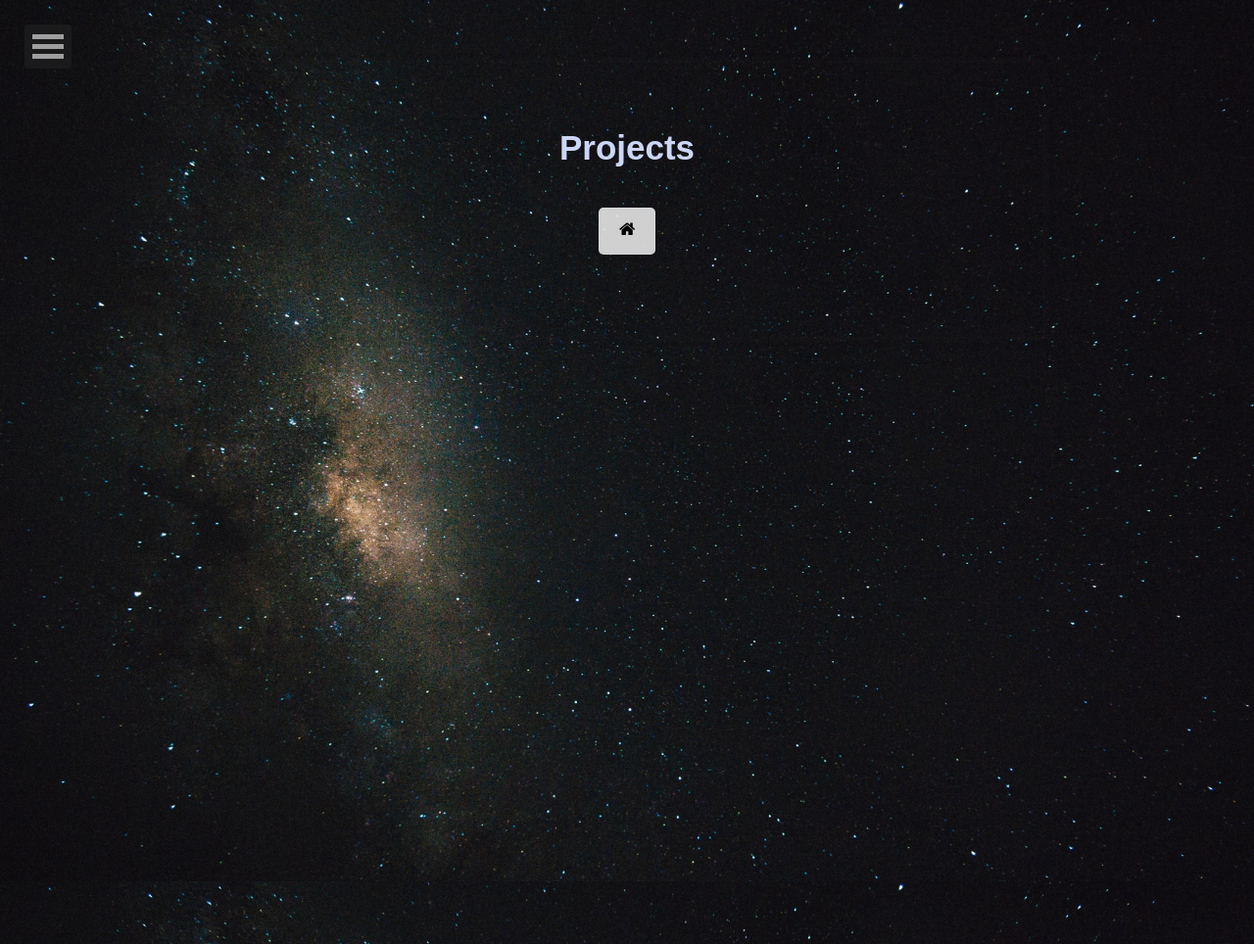
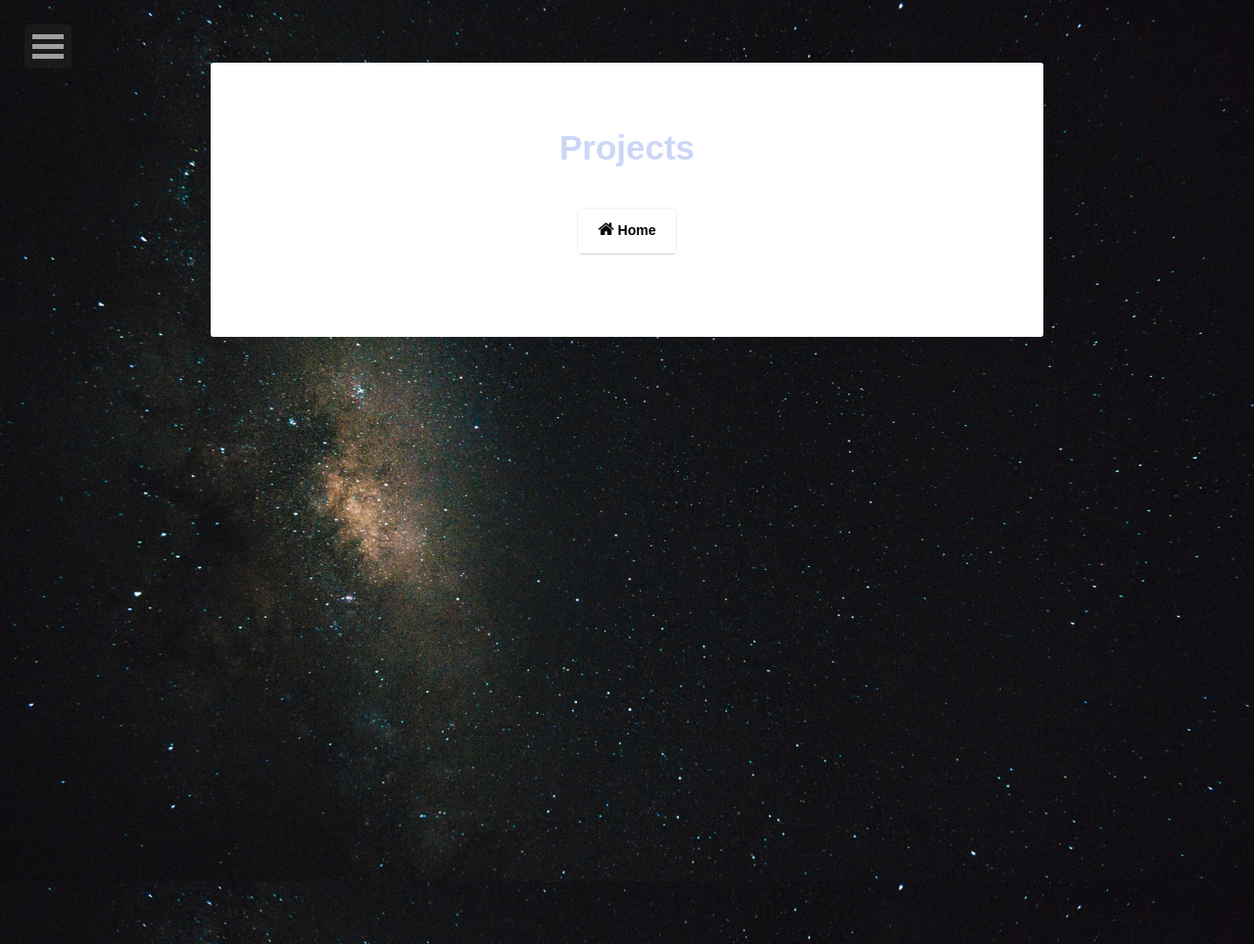
Before and after one commit to Porvesh/Porvesh.github.io, a Jekyll site: the page built from projects/index.md, in a window 1280 px wide. Shown: the whole page at 98% size. Built offline with Jekyll 4.4.1, drawn with Linux system fonts in a browser that asks for light colours.

Commit message:
fixing project

```diff
--- a/_layouts/project.html
+++ b/_layouts/project.html
@@ -1,13 +1,11 @@
 ---
 layout: compress
+title: Projects
+permalink: /projects/
 ---
 
 <!DOCTYPE html>
-<!--[if lt IE 7]><html class="no-js lt-ie9 lt-ie8 lt-ie7"> <![endif]-->
-<!--[if (IE 7)&!(IEMobile)]><html class="no-js lt-ie9 lt-ie8"><![endif]-->
-<!--[if (IE 8)&!(IEMobile)]><html class="no-js lt-ie9"><![endif]-->
-<!--[if gt IE 8]><!--> <html class="no-js"><!--<![endif]-->
-<html class="no-js"></html>
+<html class="no-js">
 <head>
     {% include head.html %}
     <style>
@@ -49,15 +47,21 @@ layout: compress
     {% include nav.html %}
     <!-- Header -->
     <header class="header" role="banner">
-
-        <div class="wrapper animated fadeIn" style="background-color:rgba(0,0,0,0);" style="background-color:rgba(255,255,255,0.7); padding: 20px; border-radius: 10px;">
+        <div class="wrapper animated fadeIn">
             <div class="content">
                 <div class="post-title">
                     <h1>{{ page.title }}</h1>
                     <a class="btn zoombtn" href="{{ site.url }}">
-                        <i class="fa fa-home" style="font-size: 1.25em;"></i>
+                        <i class="fa fa-home" style="font-size: 1.25em;"></i> Home
                     </a>
                 </div>
+
+                <div>
+                    {% for post in site.posts %}
+                        <p>{{ post.title }} - {{ post.project }}</p>
+                    {% endfor %}
+                </div>
+
                 <div class="post-list">
                     <ul>
                         {% for post in site.posts %}
```
